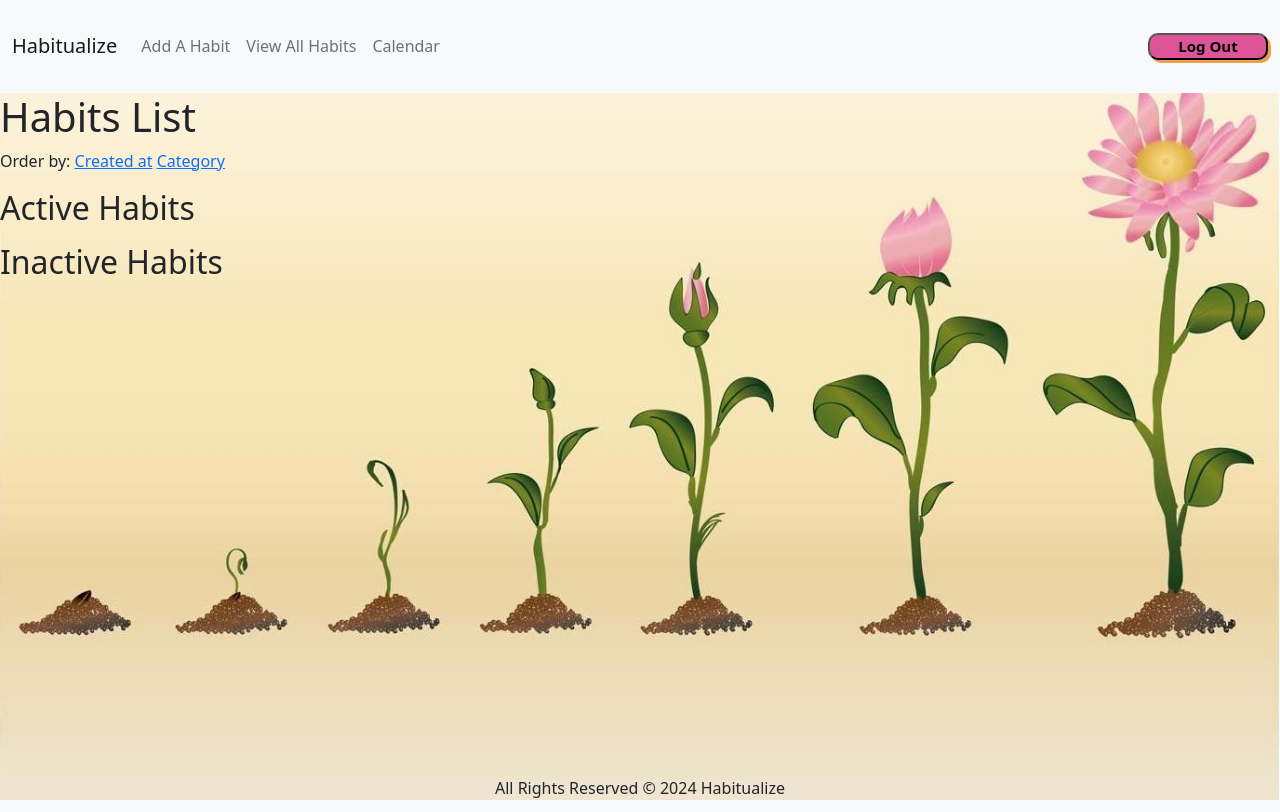
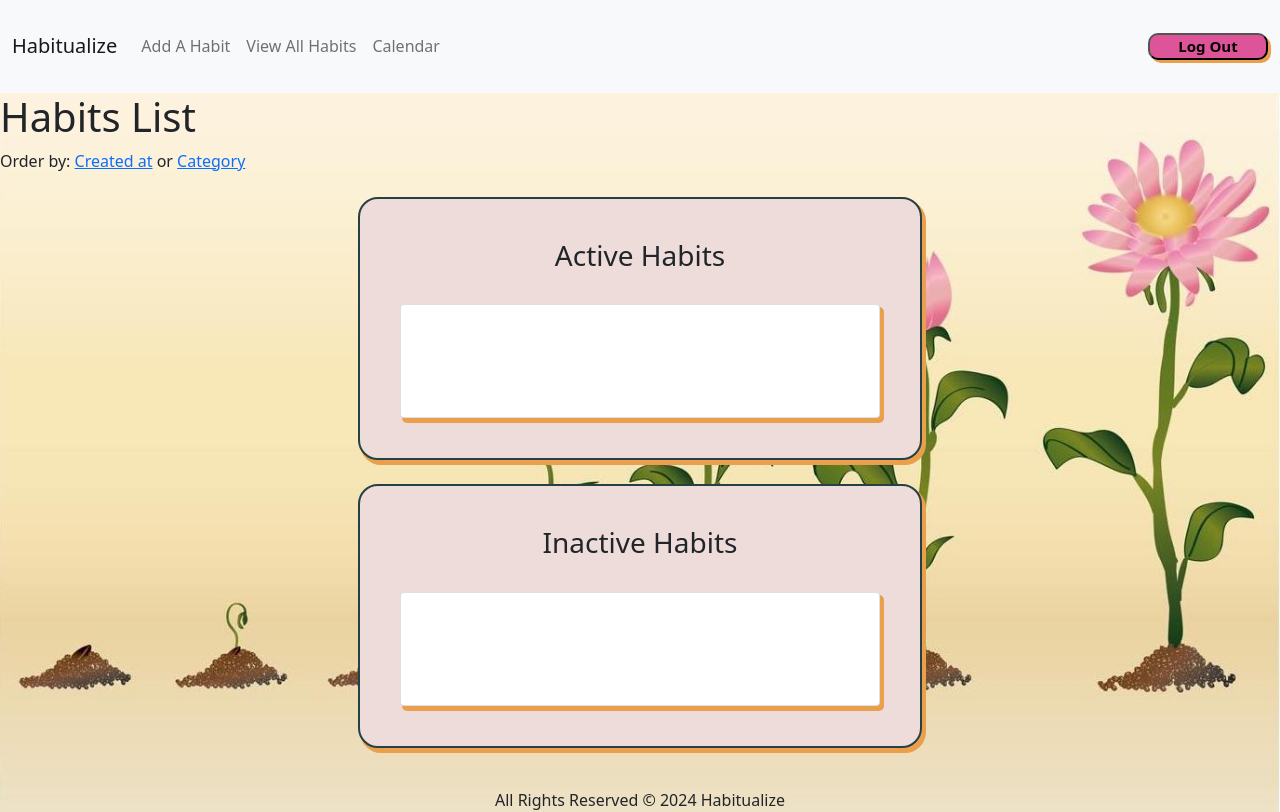
Before and after one commit to harmonica23/habitualize, a Django app: page /habits/ in a window 1280 px wide. Run offline with Django 5.2, Linux system fonts and the light colour scheme; the visitor is signed in with stand-in values (Sample User, id 1); data that the repository does not hold is empty.

Commit message:
index style

```diff
--- a/habitualize/main_app/static/css/style.css
+++ b/habitualize/main_app/static/css/style.css
@@ -41,6 +41,15 @@ main {
 .card, h1 {
     margin-left: auto;
     margin-right: auto;
+}
+
+.status-radio-group {
+    display: flex;
+    align-items: center;
+}
+
+.status-radio-group label {
+    margin-right: 10px; /* Adjust the margin as needed */
 }
 
 
--- a/habitualize/main_app/templates/habits/index.html
+++ b/habitualize/main_app/templates/habits/index.html
@@ -2,50 +2,57 @@
 {% block content %}
 
 <h1>Habits List</h1>
-<p>Order by:
+<div>
+  Order by:
   <a href="?order_by=created_at">Created at</a>
+  or
   <a href="?order_by=category">Category</a>
   {% if current_order == 'created_at' %}
   <a href="?order_by=-created_at"></a>
   {% else %}
   <a href="?order_by=created_at"></a>
   {% endif %}
-</p>
+</div>
 
-<h2>Active Habits</h2>
-<ul>
+
+<div class="container">
+  <div class="form_area">
+    <h3>Active Habits</h3>
+    <div class="card" style="width: 30rem;">
+      <div class="card-body">
         {% for habit in habits %}
         {% if habit.status and not habit.Inactive %}
-      <li>{{ habit.name }} - Created at: {{ habit.created_at }}</li>
-      <div class="card">
+        <h6 class="card-subtitle mb-2 text-body-secondary">{{ habit.name }} - Created at: {{ habit.created_at }}</h6>
         <a href="{% url 'detail' habit.id %}">
-          <div class="container">
-            <p><h2>{{ habit.name }}</h2></p>
-            <p>Status: Active</p>
-            <p>Category: {{ habit.category }}</p>
-          </div>
+          <h5 class="card-title">{{ habit.name }}</h5>
+          <h6 class="card-subtitle mb-2 text-body-secondary">Status: Active</h6>
+          <h6 class="card-subtitle mb-2 text-body-secondary">Category: {{ habit.category }}</h6>
         </a>
       </div>
       {% endif %}
       {% endfor %}
-</ul>
+    </div>
+  </div>
+</div>
 
-<h2>Inactive Habits</h2>
-<ul>
+  <div class="container">
+    <div class="form_area">
+      <h3>Inactive Habits</h3>
+      <div class="card" style="width: 30rem;">
+        <div class="card-body">
           {% for habit in habits %}
           {% if not habit.status or habit.Inactive %}
-      <li>{{ habit.name }} - Created at: {{ habit.created_at }}</li>
-      <div class="card">
+          <h6 class="card-subtitle mb-2 text-body-secondary">{{ habit.name }} - Created at: {{ habit.created_at }}</h6>
           <a href="{% url 'detail' habit.id %}">
-          <div class="container">
-            <p><h2>{{ habit.name }}</h2></p>
-            <p>Status: Inactive</p>
-            <p>Category: {{ habit.category }}</p>
-          </div>
+            <h5 class="card-title">{{ habit.name }}</h5>
+            <h6 class="card-subtitle mb-2 text-body-secondary">Status: Inactive</h6>
+            <h6 class="card-subtitle mb-2 text-body-secondary">Category: {{ habit.category }}</h6>
           </a>
         </div>
         {% endif %}
         {% endfor %}
-</ul>
+      </div>
+    </div>
+  </div>
 
     {% endblock %}
--- a/habitualize/main_app/templates/main_app/habit_form.html
+++ b/habitualize/main_app/templates/main_app/habit_form.html
@@ -16,8 +16,9 @@
           <div id="id_new_category_row" style="display: none">
             {{ form.new_category.label_tag }} {{ form.new_category }}
           </div>
-          {{ form.status.label_tag }} {{ form.status }}<br /> {# Moved 'status' here #}
-          <input type="submit" value="Submit" class="submit-btn" />
+          <br>
+          {{ form.status.label_tag }} {{ form.status }}<br />
+          <button type="submit" class="submit-btn">SUBMIT</button>
         </form>
         <script>
           $("#id_category").on("change", function () {
```
Lines whose indentation alone changed are shown as unchanged.
